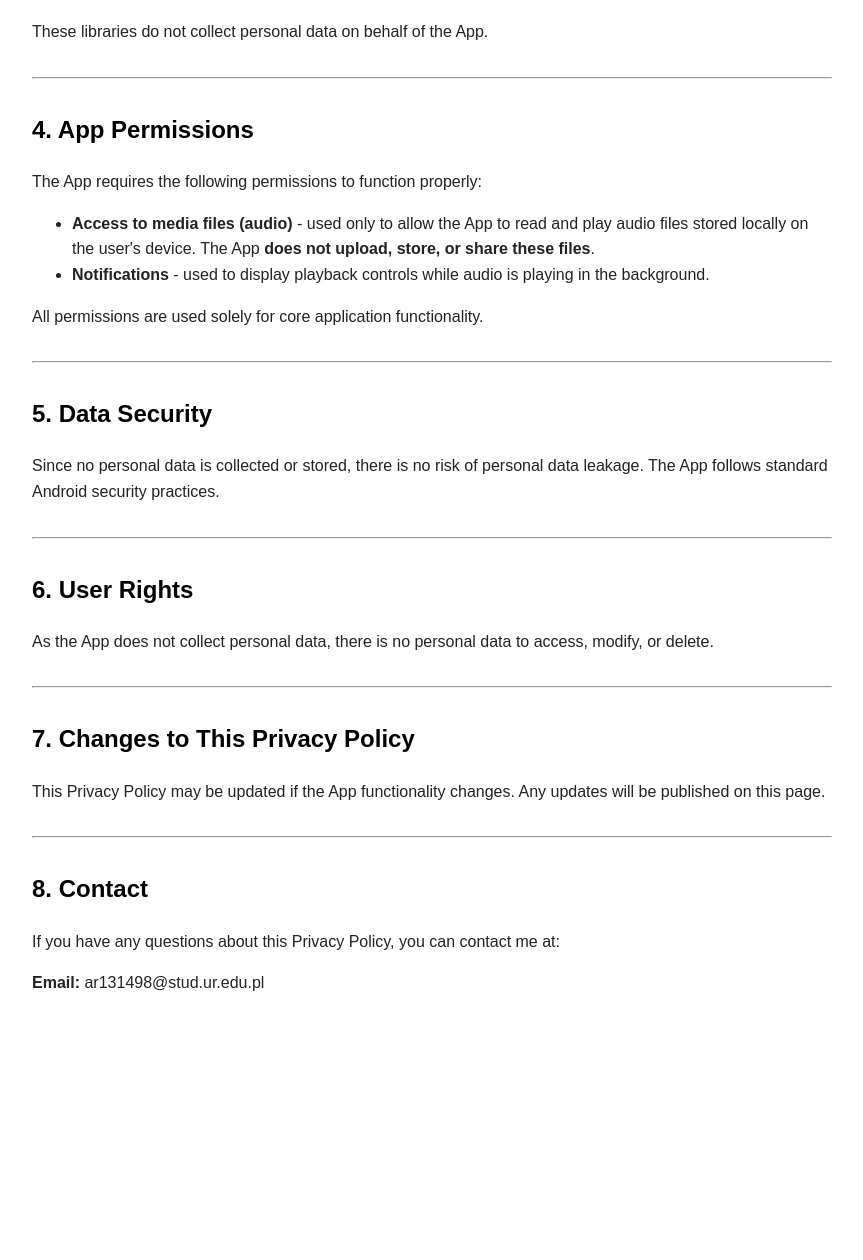
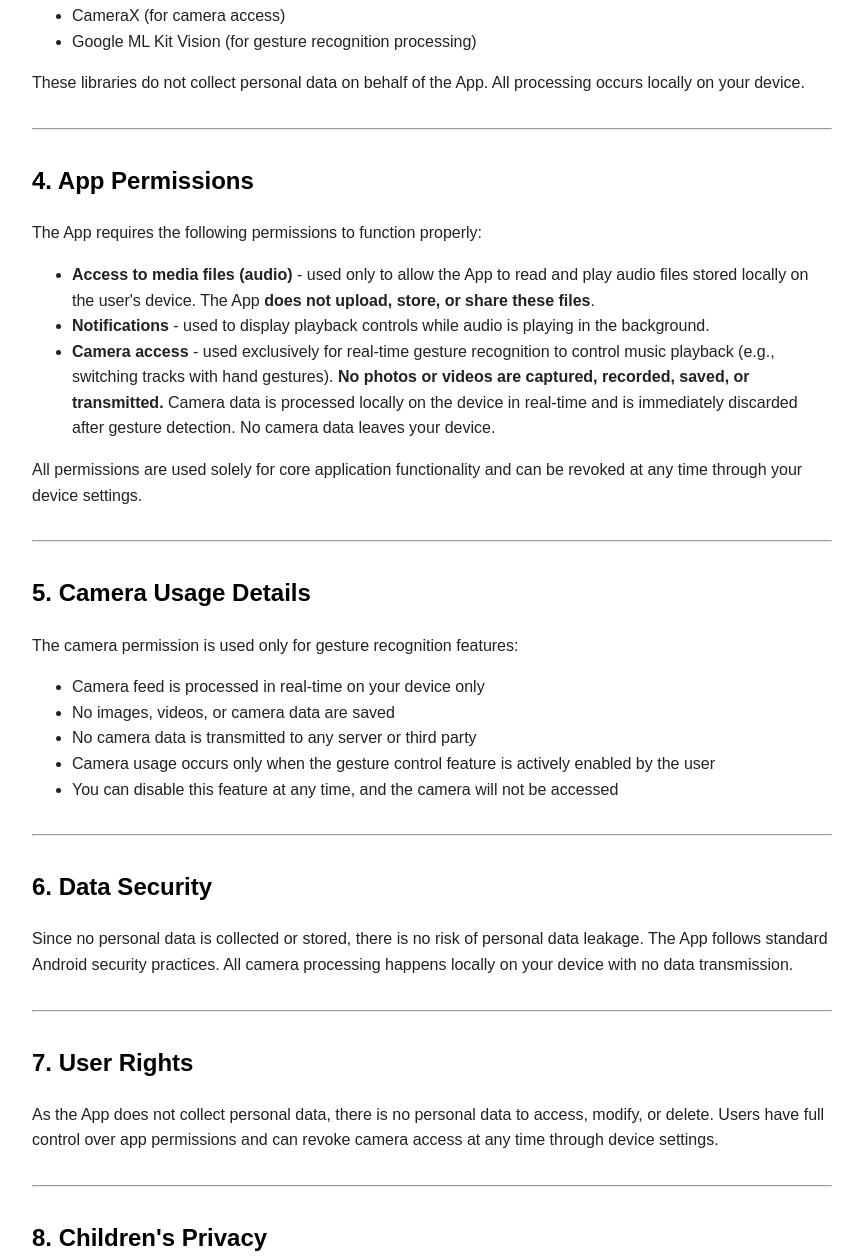
Before and after one commit to Reca-a/Wavify-privacy-policy, a plain HTML site: page index.html in a window 1280 px wide. Shown: the part 863-2123 px from the top of the page, without its empty margins (208-1071 px from the left). Before the commit the page ends 1899 px from the top, so only its background shows below. Drawn offline with Linux system fonts and the light colour scheme.

Commit message:
Updated libraries and permissions

```diff
--- a/index.html
+++ b/index.html
@@ -25,7 +25,7 @@
 
 <h1>Wavify - Privacy Policy</h1>
 
-<p>Last updated: <strong>2025-12-15</strong></p>
+<p>Last updated: <strong>2025-12-28</strong></p>
 
 <p>
 This application ("App") is developed as part of an educational project for academic purposes by <strong>Adrian Raczek</strong>.
@@ -35,6 +35,7 @@ I respect your privacy and am committed to protecting it.
 <hr>
 
 <h2>1. Data Collection</h2>
+
 <p>
 The App <strong>does not collect, store, or share any personal data</strong> from users.
 </p>
@@ -46,6 +47,7 @@ The App operates fully offline and does not require user accounts, login, or int
 <hr>
 
 <h2>2. Device and App Information</h2>
+
 <p>
 The App may access basic device information provided by the Android operating system
 (such as Android version or device model) solely for proper functionality.
@@ -55,6 +57,7 @@ This information is not stored, transmitted, or used to identify users.
 <hr>
 
 <h2>3. Third-Party Libraries</h2>
+
 <p>
 The App uses standard Android and open-source libraries, including:
 </p>
@@ -63,10 +66,12 @@ The App uses standard Android and open-source libraries, including:
     <li>Media3 / ExoPlayer (for media playback)</li>
     <li>Coil (for image loading)</li>
     <li>Material Components</li>
+    <li>CameraX (for camera access)</li>
+    <li>Google ML Kit Vision (for gesture recognition processing)</li>
 </ul>
 
 <p>
-These libraries do not collect personal data on behalf of the App.
+These libraries do not collect personal data on behalf of the App. All processing occurs locally on your device.
 </p>
 
 <hr>
@@ -76,7 +81,6 @@ These libraries do not collect personal data on behalf of the App.
 <p>
 The App requires the following permissions to function properly:
 </p>
-
 <ul>
     <li>
         <strong>Access to media files (audio)</strong> - used only to allow the App
@@ -87,33 +91,71 @@ The App requires the following permissions to function properly:
         <strong>Notifications</strong> - used to display playback controls while audio
         is playing in the background.
     </li>
+    <li>
+        <strong>Camera access</strong> - used exclusively for real-time gesture recognition
+        to control music playback (e.g., switching tracks with hand gestures).
+        <strong>No photos or videos are captured, recorded, saved, or transmitted.</strong>
+        Camera data is processed locally on the device in real-time and is immediately discarded
+        after gesture detection. No camera data leaves your device.
+    </li>
 </ul>
 
 <p>
-All permissions are used solely for core application functionality.
+All permissions are used solely for core application functionality and can be revoked at any time
+through your device settings.
 </p>
 
 <hr>
 
-<h2>5. Data Security</h2>
+<h2>5. Camera Usage Details</h2>
+
+<p>
+The camera permission is used only for gesture recognition features:
+</p>
+<ul>
+    <li>Camera feed is processed in real-time on your device only</li>
+    <li>No images, videos, or camera data are saved</li>
+    <li>No camera data is transmitted to any server or third party</li>
+    <li>Camera usage occurs only when the gesture control feature is actively enabled by the user</li>
+    <li>You can disable this feature at any time, and the camera will not be accessed</li>
+</ul>
+
+<hr>
+
+<h2>6. Data Security</h2>
+
 <p>
 Since no personal data is collected or stored, there is no risk of personal data leakage.
-The App follows standard Android security practices.
+The App follows standard Android security practices. All camera processing happens locally
+on your device with no data transmission.
 </p>
 
 <hr>
 
-<h2>6. User Rights</h2>
+<h2>7. User Rights</h2>
+
 <p>
 As the App does not collect personal data, there is no personal data to access, modify, or delete.
+Users have full control over app permissions and can revoke camera access at any time through
+device settings.
 </p>
 
 <hr>
 
-<h2>7. Changes to This Privacy Policy</h2>
+<h2>8. Children's Privacy</h2>
+
+<p>
+This App does not knowingly collect any information from children under the age of 13.
+The App is designed for general audiences and does not target children specifically.
+</p>
+
+<hr>
+
+<h2>9. Changes to This Privacy Policy</h2>
+
 <p>
 This Privacy Policy may be updated if the App functionality changes.
-Any updates will be published on this page.
+Any updates will be published on this page with a revised "Last updated" date.
 </p>
 
 <hr>
```
